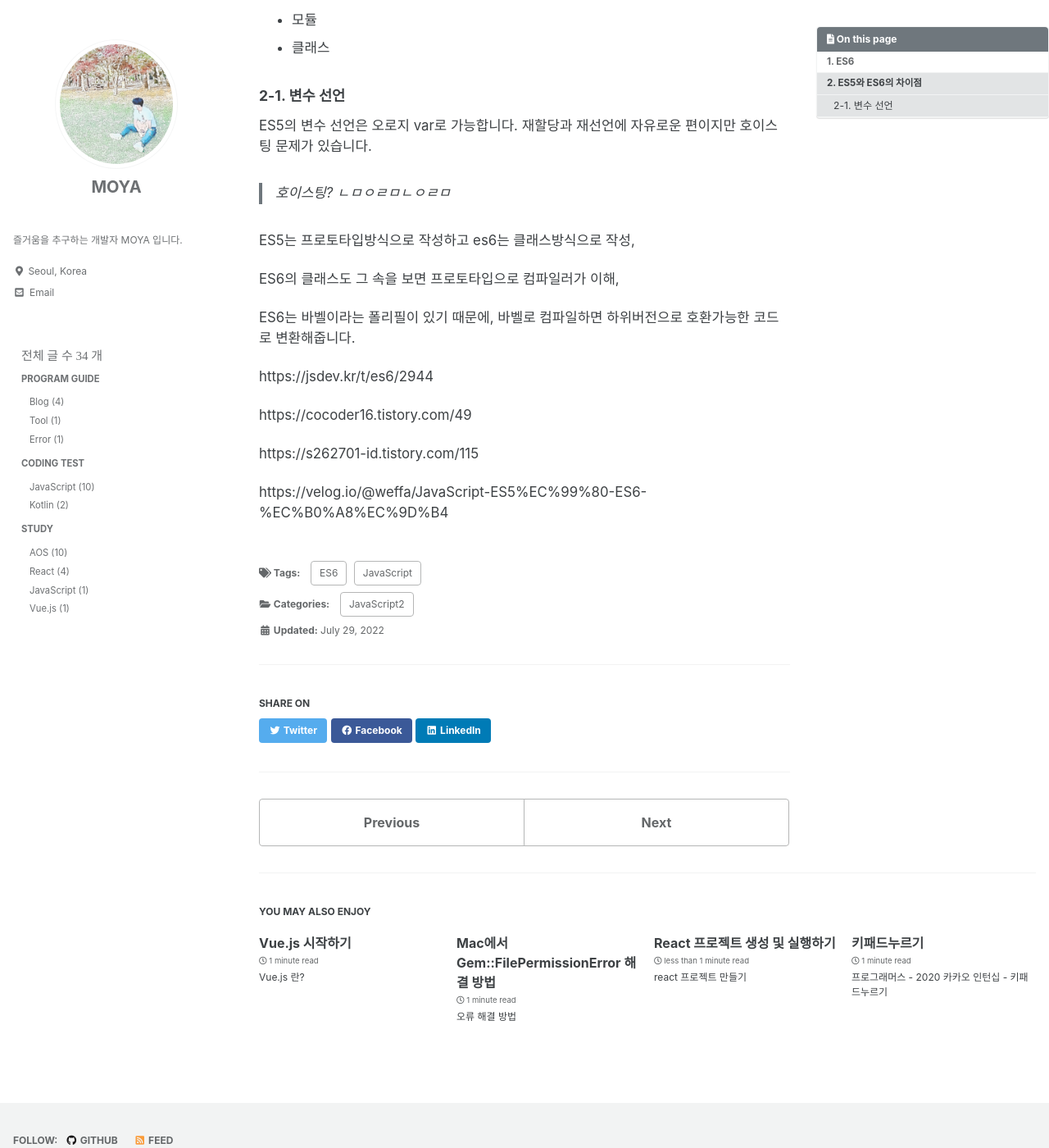
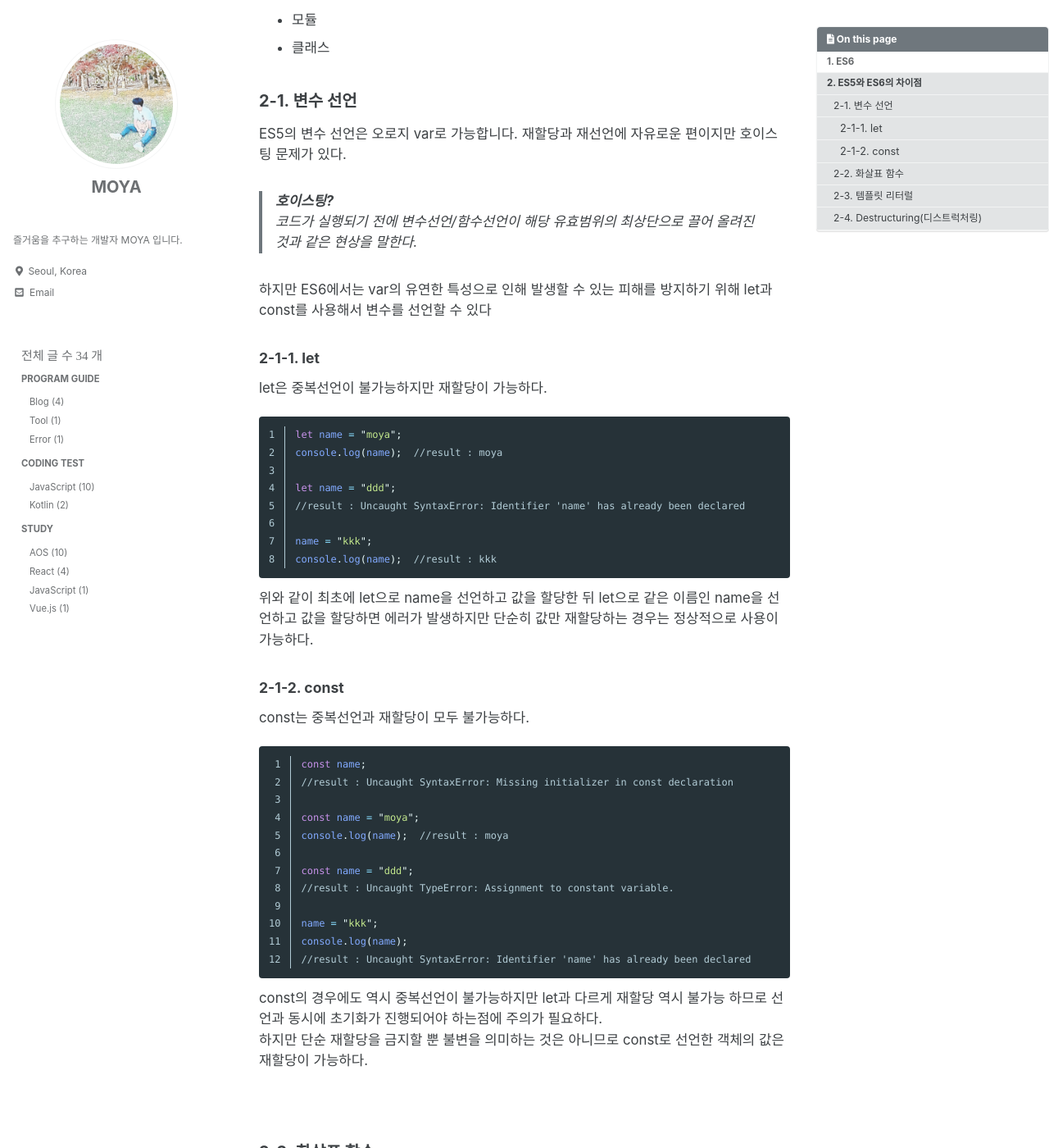
Before and after one commit to kdc7140/kdc7140.github.io, a Jekyll site: the page built from _posts/study/2022-07-29-javaScript.md, in a window 1280 px wide and 1400 px high, scrolled down 678 px. Shown: the whole window at 82% size. Built offline with Jekyll 4.4.1, drawn with Linux system fonts in a browser that asks for light colours; cached includes are drawn as plain includes; some web fonts are replaced; some of the changed text lies outside the part shown.

Commit message:
ES6 arrnage 변수, 화살표, 리터럴, Destructuring

````diff
--- a/_posts/study/2022-07-29-javaScript.md
+++ b/_posts/study/2022-07-29-javaScript.md
@@ -17,36 +17,144 @@
 
 ## 1. ES6
 
-ES는 ECMAScript(에크마스크립트)의 준말로 ECMAScript International에서 표준화 한 스크립팅 언어입니다.
+ES는 ECMAScript(에크마스크립트)의 준말로 ECMAScript International에서 표준화 한 스크립팅 언어이다.
 
-지금에 와서는 자바스크립트 = ES라고 봐도 무방합니다. 이중 ES6 이상을 우리는 모던 자바스크립트라고 부르고 있습니다.
+지금에 와서는 자바스크립트 = ES라고 봐도 무방하며 이중 ES6 이상을 우리는 모던 자바스크립트라고 부르고 있다.
 
 
 
 ## 2. ES5와 ES6의 차이점
 
-ES5와 ES6의 대표적인 차이점은 아래 목록과 같습니다. 하나하나 알아보도록 하겠습니다.
+ES5와 ES6의 대표적인 차이점은 아래 목록과 같다. 하나하나 알아보자
 
  * 변수 선언
  * 화살표함수
  * 템플릿 리터럴
- * this
+ * Destructuring
  * 모듈
  * 클래스
 
 
-#### 2-1. 변수 선언
+### 2-1. 변수 선언
 
-ES5의 변수 선언은 오로지 var로 가능합니다. 재할당과 재선언에 자유로운 편이지만 호이스팅 문제가 있습니다.
+ES5의 변수 선언은 오로지 var로 가능합니다. 재할당과 재선언에 자유로운 편이지만 호이스팅 문제가 있다.
 
- >  호이스팅?
- ㄴㅁㅇㄹㅁㄴㅇㄹㅁ
+ >  **호이스팅?** <br/> 코드가 실행되기 전에 변수선언/함수선언이 해당 유효범위의 최상단으로 끌어 올려진 것과 같은 현상을 말한다.
 
-ES5는 프로토타입방식으로 작성하고 es6는 클래스방식으로 작성,
+하지만 ES6에서는 var의 유연한 특성으로 인해 발생할 수 있는 피해를 방지하기 위해 let과 const를 사용해서 변수를 선언할 수 있다
 
-ES6의 클래스도 그 속을 보면 프로토타입으로 컴파일러가 이해,
 
-ES6는 바벨이라는 폴리필이 있기 때문에, 바벨로 컴파일하면 하위버전으로 호환가능한 코드로 변환해줍니다.
+#### 2-1-1. let
+
+let은 중복선언이 불가능하지만 재할당이 가능하다.
+
+```javascript
+let name = "moya";
+console.log(name);  //result : moya
+
+let name = "ddd";
+//result : Uncaught SyntaxError: Identifier 'name' has already been declared
+
+name = "kkk";
+console.log(name);  //result : kkk
+```
+
+위와 같이 최초에 let으로 name을 선언하고 값을 할당한 뒤 let으로 같은 이름인 name을 선언하고 값을 할당하면 에러가 발생하지만
+단순히 값만 재할당하는 경우는 정상적으로 사용이 가능하다.
+
+
+#### 2-1-2. const
+
+const는 중복선언과 재할당이 모두 불가능하다.
+
+```javascript
+const name;
+//result : Uncaught SyntaxError: Missing initializer in const declaration
+
+const name = "moya";
+console.log(name);  //result : moya
+
+const name = "ddd";
+//result : Uncaught TypeError: Assignment to constant variable.
+
+name = "kkk";
+console.log(name);
+//result : Uncaught SyntaxError: Identifier 'name' has already been declared
+```
+
+const의 경우에도 역시 중복선언이 불가능하지만 let과 다르게 재할당 역시 불가능 하므로 선언과 동시에 초기화가 진행되어야 하는점에 주의가 필요하다.<br/>
+하지만 단순 재할당을 금지할 뿐 불변을 의미하는 것은 아니므로 const로 선언한 객체의 값은 재할당이 가능하다.
+
+<br/>
+
+
+### 2-2. 화살표 함수
+
+ES6부터 생긴 새로운 함수 선언방법이다.<br/> 화살표 함수의 특징은 일반적으로 함수의 자신을 호출하는 객체를 가리키는 dynamic this와 달리
+코드의 상위 스코프를 가리키는 lexical this를 가진다.
+
+```javascript
+//ES5 함수선언
+var func = function(arg){
+  console.log("ES5")
+};
+
+//ES6 화살표 함수선언
+var func = arg => {
+  console.log("ES6");
+};
+
+//인자가 2개 이상인 경우 괄호로 감싸서 사용
+var func = (arg1, arg2) => {
+  console.log("ES6");
+};
+
+//this의 경우 상위 스코프를 가리킨다.
+var text = {
+  name: "moya",
+  food: ["pizza, chicken", "pasta"],
+  ateFood() {
+    this.food.forEach(item =>
+      console.log(this.name + " ate " + item));
+  }
+}
+```
+
+<br/>
+
+### 2-3. 템플릿 리터럴
+
+백틱(`)을 사용해서 문자열을 표기하는 방법이다.<br/>
+문자열 안에 ${}를 사용해서 코드를 삽입할 수 있으며 이 자바스크립트 코드가 반환하는 값을 문자열에
+삽입할 수 있다.
+
+```javascript
+//ES5
+var name = "moya"
+var age = 20
+console.log("이름 : " + name + ", 나이 : " + age);
+
+//ES6
+let name = "moya"
+let age = 20
+console.log("이름 : ${name}, 나이 : ${age}.");
+```
+
+<br/>
+
+### 2-4. Destructuring(디스트럭처링)
+
+배열이나 객체에서 필요한 요소만 추출하여 할당하고 싶은 경우에 사용할 수 있다.
+
+```javascript
+  const arr = [1,2,3];
+  const [one, two, three] = arr;
+
+  console.log(one, two, three);     //result : 1 2 3;
+```
+
+위와 같이 사용할 수 있고 배열의 길이가 서로 다른 경우 할당 받지 못한 변수는 undefined가 되고,
+중간에 비어있는 인덱스가 있는 경우 해당 인덱스는 건너뛰고 처리된다.
 
 
 
@@ -57,3 +165,14 @@
 https://s262701-id.tistory.com/115
 
 https://velog.io/@weffa/JavaScript-ES5%EC%99%80-ES6-%EC%B0%A8%EC%9D%B4
+
+
+function solution(arr) {
+    var answer = [];
+
+    arr.splice(arr.indexOf(Math.min(...arr)), 1);
+
+    answer = arr.length ? arr : [-1]
+
+    return answer;
+}
````
